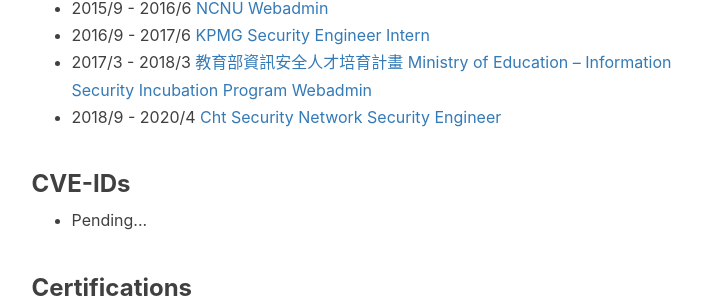
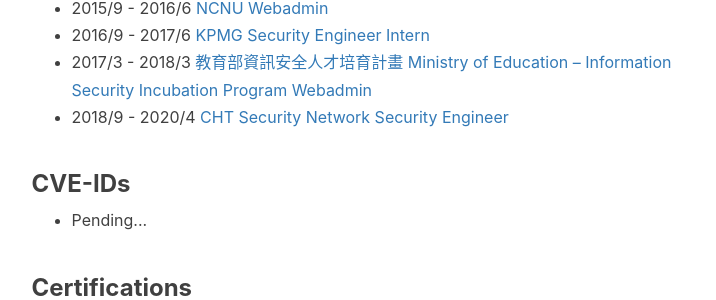
Before and after one commit to a05110511t/Shoui.github.io, a Jekyll site: the page built from about.html, in a window 1280 px wide. Shown: the part 1225-1525 px from the top of the page, without its empty margins (136-852 px from the left). Built offline with Jekyll 4.4.1, drawn with Linux system fonts in a browser that asks for light colours; nearby versions of some CDN libraries; comment, search, counter and statistics services are not loaded.

Commit message:
update
update

```diff
--- a/about.html
+++ b/about.html
@@ -43,7 +43,7 @@
           <li class="" data-startline="14" data-endline="14">2015/9 - 2016/6 <a href="http://www.doc.ncnu.edu.tw/chisp/" target="_blank" rel="noopener">NCNU  Webadmin</a></li>
           <li class="" data-startline="26" data-endline="26">2016/9 - 2017/6 <a href="https://home.kpmg/tw/zh/home.html" target="_blank" rel="noopener">KPMG Security Engineer Intern</a></li>
           <li class="" data-startline="26" data-endline="26">2017/3 - 2018/3 <a href="https://isip.moe.edu.tw/" target="_blank" rel="noopener">教育部資訊安全人才培育計畫 Ministry of Education – Information Security Incubation Program Webadmin</a></li>
-          <li class="" data-startline="26" data-endline="26">2018/9 - 2020/4 <a href="https://www.chtsecurity.com/" target="_blank" rel="noopener">Cht Security Network Security Engineer</a></li>
+          <li class="" data-startline="26" data-endline="26">2018/9 - 2020/4 <a href="https://www.chtsecurity.com/" target="_blank" rel="noopener">CHT Security Network Security Engineer</a></li>
         </a></li>
       </ul>
 
```
